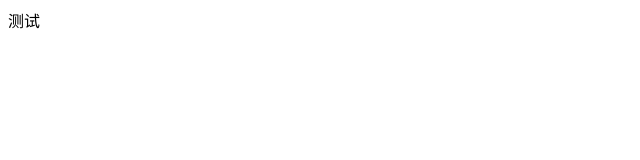
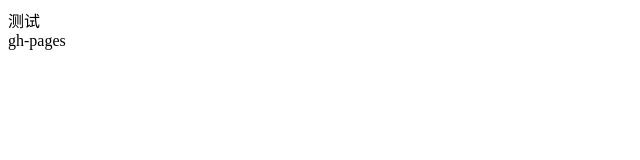
Before and after one commit to liuhaidan1025/test, a plain HTML site: page index.html in a window 1280 px wide. Shown: the full height of the page, 0-640 px from the left. Drawn offline with Linux system fonts and the light colour scheme.

Commit message:
commit gh-pages

```diff
--- a/index.html
+++ b/index.html
@@ -8,5 +8,6 @@
 </head>
 <body>
     测试
+    <div>gh-pages</div>
 </body>
 </html>
```
